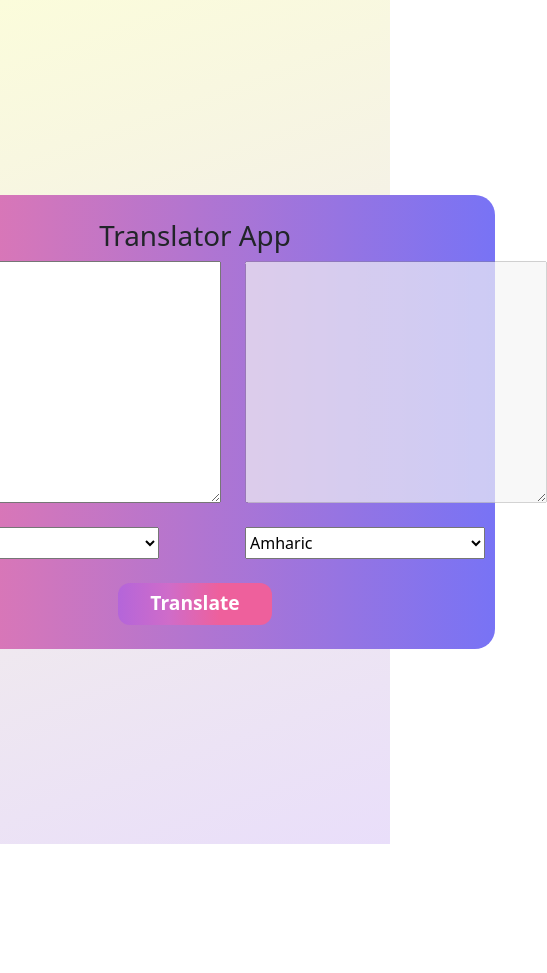
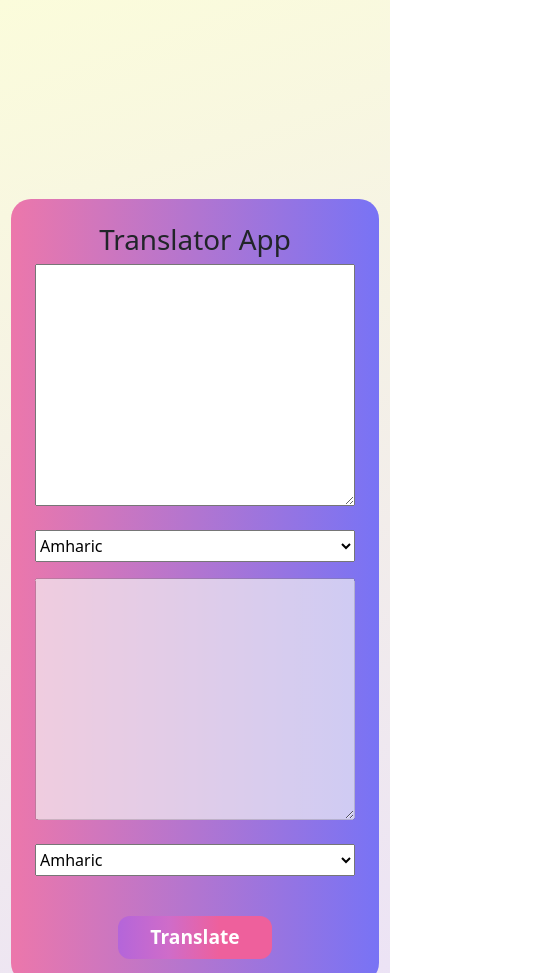
Before and after one commit to nourhan663/translator, a plain HTML site: page index.html in a window 390 px wide. Shown: the top 973 px of the page, 547 px wide, since content can reach past the window. Before the commit the page ends 844 px from the top, so only its background shows below. Drawn offline with Linux system fonts and the light colour scheme.

Commit message:
make it responsive

```diff
--- a/css/index.css
+++ b/css/index.css
@@ -39,3 +39,24 @@ button {
 textarea:focus-visible {
   outline: none;
 }
+
+@media screen and (max-width: 570px) {
+  .main-div {
+    height: 140vh;
+  }
+  .textarea-section {
+    flex-direction: column;
+  }
+  .textarea1,
+  .textarea2 {
+    padding-left: 0 !important;
+    margin-right: 0 !important;
+  }
+  .main {
+    width: 23em;
+  }
+  .lang {
+    width: 100%;
+    margin-bottom: 1em;
+  }
+}
--- a/index.html
+++ b/index.html
@@ -3,7 +3,7 @@
   <head>
     <meta charset="UTF-8" />
     <meta name="viewport" content="width=device-width, initial-scale=1.0" />
-    <title>Document</title>
+    <title>Translator</title>
     <link rel="stylesheet" href="css/all.min.css" />
     <link rel="stylesheet" href="css/bootstrap.min.css" />
     <link rel="stylesheet" href="css/index.css" />
@@ -14,7 +14,7 @@
     >
       <div class="main text-center p-4">
         <h1>Translator App</h1>
-        <div class="d-flex mb-4">
+        <div class="d-flex mb-4 textarea-section">
           <div class="d-flex flex-column">
             <textarea
               name=""
```
